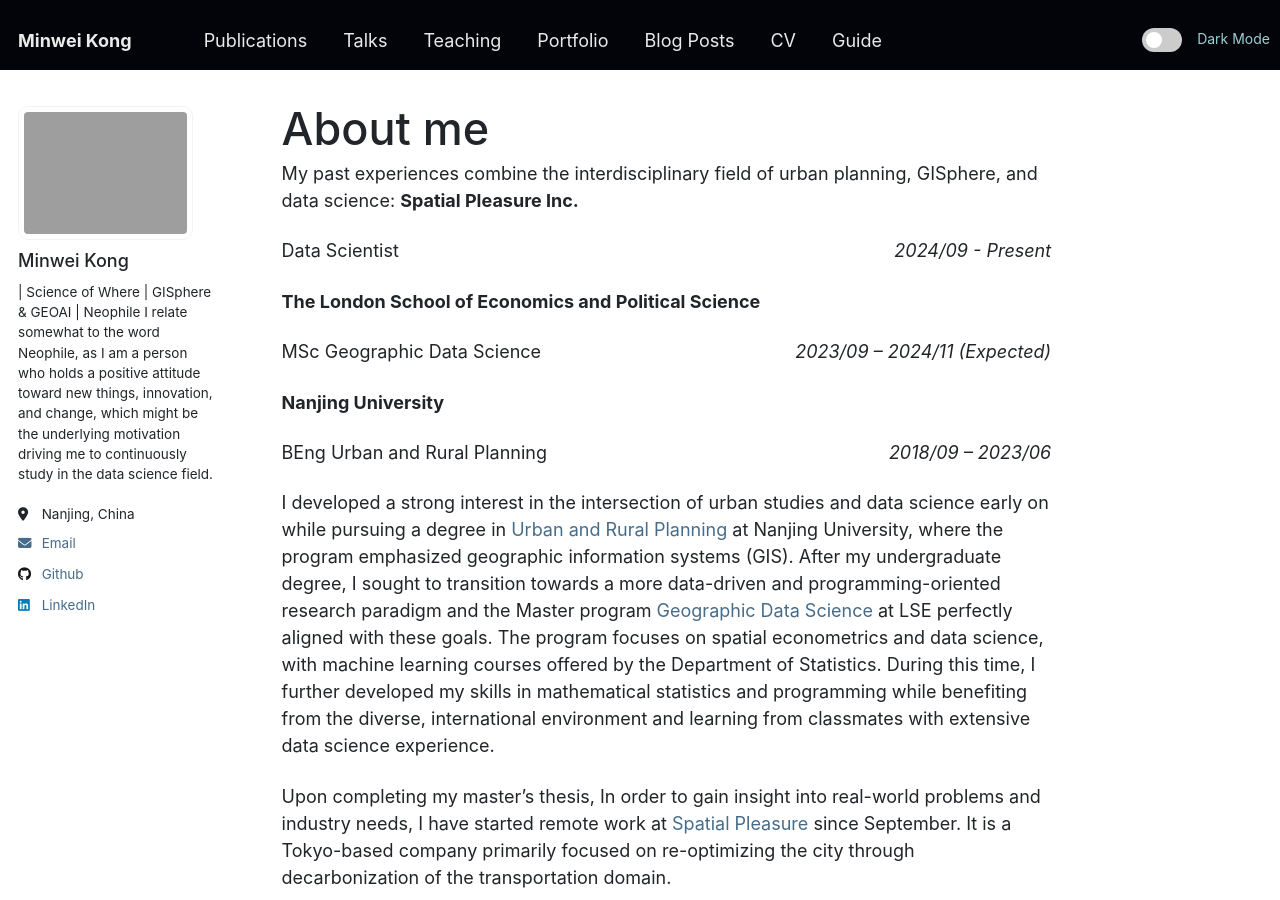
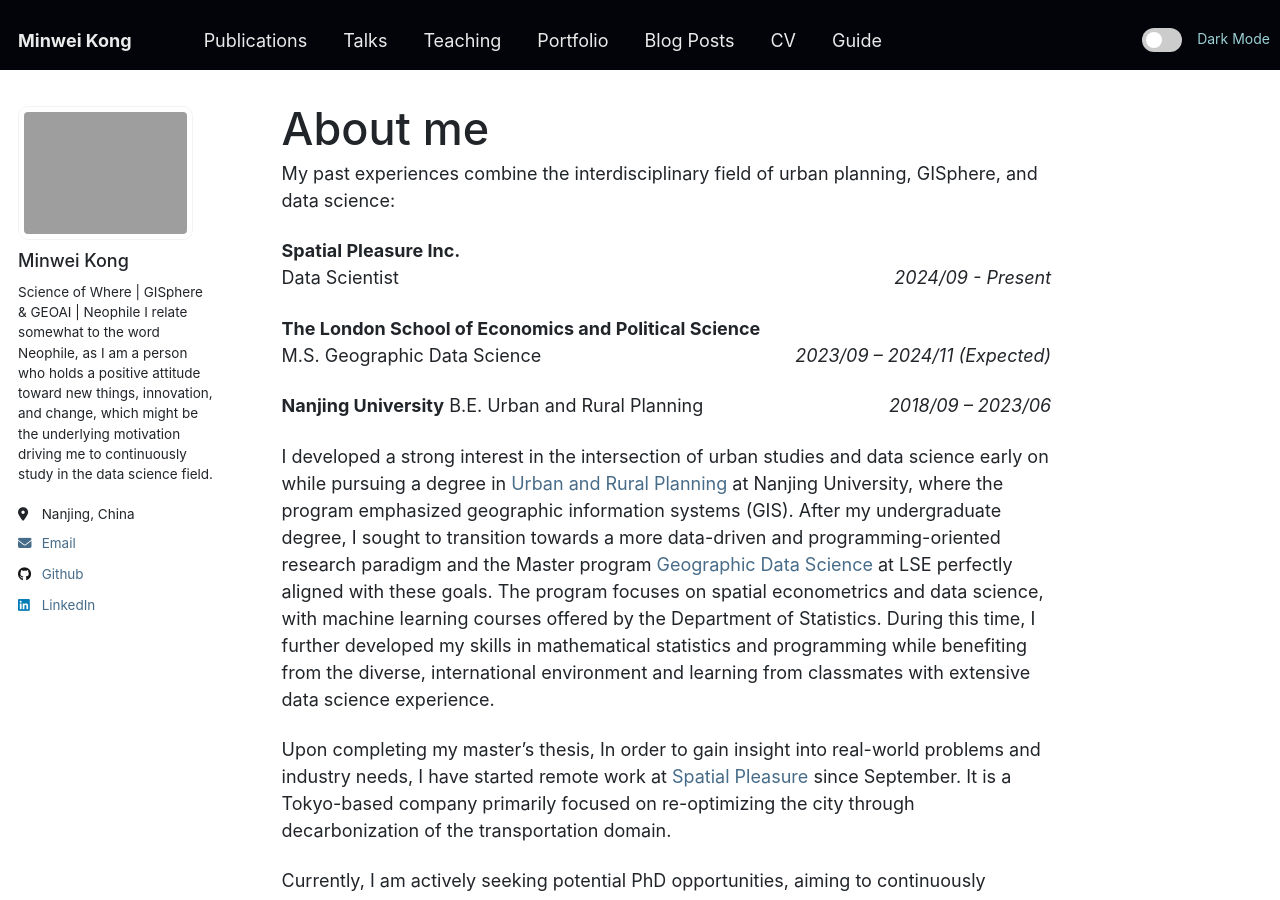
Before and after one commit to Minw913/minw913.github.io, a Jekyll site: the page built from _pages/about.md, in a window 1280 px wide and 900 px high. Built offline with Jekyll 4.4.1, drawn with Linux system fonts in a browser that asks for light colours; nearby versions of some CDN libraries.

Commit message:
update about me

```diff
--- a/_config.yml
+++ b/_config.yml
@@ -24,10 +24,10 @@
   avatar           : "profile.png"
   name             : "Minwei Kong"
   pronouns         : # example: "she/her"
-  bio              : "|
+  bio              : |
     Science of Where | GISphere & GEOAI | Neophile
 
-    I relate somewhat to the word Neophile, as I am a person who holds a positive attitude toward new things, innovation, and change, which might be the underlying motivation driving me to continuously study in the data science field."
+    I relate somewhat to the word Neophile, as I am a person who holds a positive attitude toward new things, innovation, and change, which might be the underlying motivation driving me to continuously study in the data science field.
   location         : "Nanjing, China"
   employer         : #"Red Brick University"
   uri              : # URL
--- a/_pages/about.md
+++ b/_pages/about.md
@@ -8,17 +8,15 @@
 ---
 
 My past experiences combine the interdisciplinary field of urban planning, GISphere, and data science:
+
 **Spatial Pleasure Inc.**
-
 <span>Data Scientist</span><span style="float: right;">_2024/09 - Present_</span>
 
 **The London School of Economics and Political Science**
-
-<span>MSc Geographic Data Science</span><span style="float: right;">_2023/09 – 2024/11 (Expected)_</span>
+<span>M.S. Geographic Data Science</span><span style="float: right;">_2023/09 – 2024/11 (Expected)_</span>
 
 **Nanjing University**
-
-<span>BEng Urban and Rural Planning</span><span style="float: right;">_2018/09 – 2023/06_</span>
+<span>B.E. Urban and Rural Planning</span><span style="float: right;">_2018/09 – 2023/06_</span>
 
 I developed a strong interest in the intersection of urban studies and data science early on while pursuing a degree in [Urban and Rural Planning](https://arch.nju.edu.cn/) at Nanjing University, where the program emphasized geographic information systems (GIS). After my undergraduate degree, I sought to transition towards a more data-driven and programming-oriented research paradigm and the Master program [Geographic Data Science](https://www.lse.ac.uk/study-at-lse/graduate/msc-geographic-data-science) at LSE perfectly aligned with these goals. The program focuses on spatial econometrics and data science, with machine learning courses offered by the Department of Statistics. During this time, I further developed my skills in mathematical statistics and programming while benefiting from the diverse, international environment and learning from classmates with extensive data science experience.
 
```
